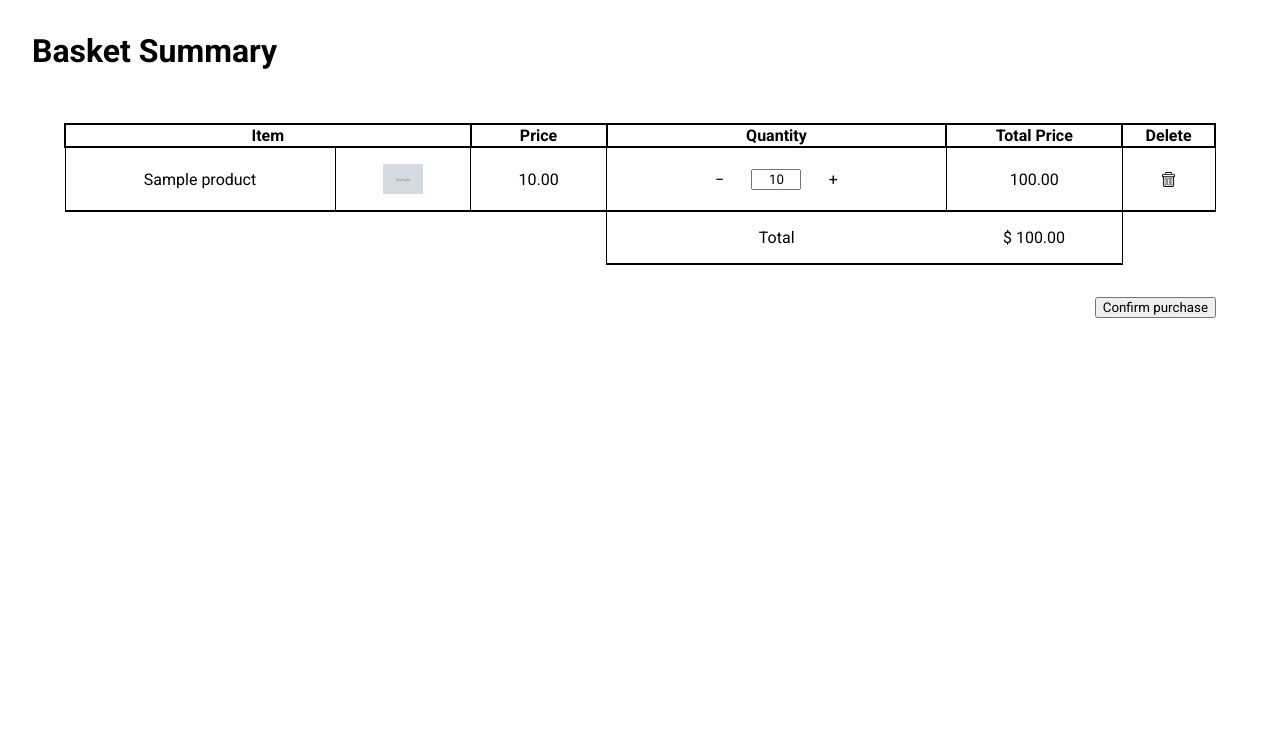
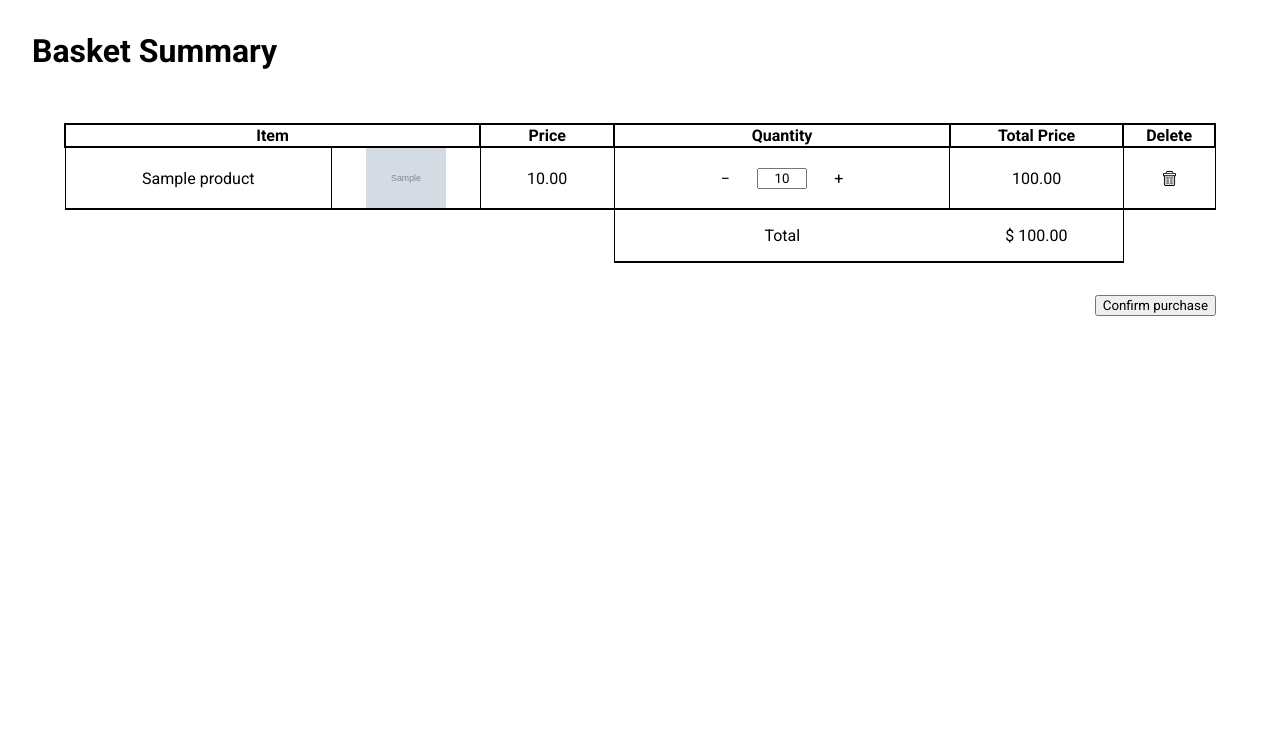
Before and after one commit to tslaytor/php_project, a PHP site: page /views/basket_summary.php in a window 1280 px wide. Shown: the part 56-800 px from the top of the page. Run offline with PHP 8.4, Linux system fonts and the light colour scheme; the visitor is signed in with stand-in values (Sample User, id 1); tables that the repository leaves empty or names only in its code hold one stand-in row (values such as "Sample post"); grey boxes marked "Sample" are stand-in pictures.

Commit message:
fixed most styling issues, maybe i will notice more later

```diff
--- a/static/skate.js
+++ b/static/skate.js
@@ -307,3 +307,7 @@ function subListToggler(listIsUp, group){
     }
     return listIsUp;
 }
+
+function userNotExist(){
+    alert("Login failed - check your username and password")
+}
--- a/static/styles.css
+++ b/static/styles.css
@@ -7,6 +7,7 @@ body {
     padding: 2rem;
     margin: 0;
     margin-top: 56px;
+    min-width: 300px;
 
 }
 
@@ -457,6 +482,15 @@ div.sub-list.basket-list {
     border-bottom: black solid 2px;
     white-space: nowrap;
 }
+
+.cell.cell-title {
+    white-space: normal;
+}
+
+.cell.cell-image {
+    padding: 0;
+}
+
 .past-order_title {
     max-width: 100px;
     border-right: none;
@@ -488,6 +522,9 @@ div.sub-list.basket-list {
     margin: auto;
 }
 
+.hb-item_image {
+    width: 80px;
+}
 .basket-message {
     text-align: center;
     font-size: 48px;
--- a/views/basket_summary.php
+++ b/views/basket_summary.php
@@ -44,8 +44,8 @@ if(array_key_exists('username', $_SESSION)) :?>
                         $product = $statement->fetch(PDO::FETCH_ASSOC);
                     ?>
                     <tr class="delete-item">
-                        <td class="cell"><?php echo $product['title'] ;?></td>
-                        <td class="cell"><img class="hb-item_image" src="<?php echo '../'. $product['image']?>" style="width: 40px; height: auto;"></td>
+                        <td class="cell cell-title"><?php echo $product['title'] ;?></td>
+                        <td class="cell cell-image"><img class="hb-item_image" src="<?php echo '../'. $product['image']?>"></td>
                         <td class="cell"><?php echo number_format($product['price'], 2, ".", ",")?></td>
                         <td class="cell">
                             <div  class="hb-item_quantity-wrap flex-row">
--- a/views/header.php
+++ b/views/header.php
@@ -1,3 +1,16 @@
+<!DOCTYPE html>
+<html>
+    <head>
+        <meta charset="utf-8">
+        <meta http-equiv="X-UA-Compatible" content="IE=edge">
+        <meta name="viewport" content="width=device-width, initial-scale=1">
+        <link href="../static/styles.css" rel="stylesheet">
+        <link rel="preconnect" href="https://fonts.googleapis.com"><link rel="preconnect" href="https://fonts.gstatic.com" crossorigin><link href="https://fonts.googleapis.com/css2?family=Roboto:ital,wght@0,100;0,300;0,400;0,500;0,700;0,900;1,100;1,300;1,400;1,500;1,700;1,900&display=swap" rel="stylesheet">
+        <script src="https://ajax.googleapis.com/ajax/libs/jquery/3.6.1/jquery.min.js"></script>
+        <script src="../static/skate.js"></script>
+    </head>
+
+
 <?php
     include_once('../dbconnection.php');
     session_start();
@@ -14,17 +27,23 @@
             $statement->bindValue(':username', $_POST['username']);
             $statement->execute();
             $user = $statement->fetch(PDO::FETCH_ASSOC);
-            if($user){
+            if($user) {
                 if ($_POST['password'] === $user['password']){
                     $_SESSION['user_id'] = $user['id'];
                     $_SESSION['username'] = $user['username'];
                 }
                 else {
-                    echo 'error';
+                    echo '<script type="text/javascript">',
+                    'userNotExist();',
+                    '</script>';
                 }
             }
+            else {
+                echo '<script type="text/javascript">',
+                'userNotExist();',
+                '</script>';
             }
-
+        }
     }
 
 
@@ -32,17 +51,7 @@
 
 ?>
 
-<!DOCTYPE html>
-<html>
-    <head>
-        <meta charset="utf-8">
-        <meta http-equiv="X-UA-Compatible" content="IE=edge">
-        <meta name="viewport" content="width=device-width, initial-scale=1">
-        <link href="../static/styles.css" rel="stylesheet">
-        <link rel="preconnect" href="https://fonts.googleapis.com"><link rel="preconnect" href="https://fonts.gstatic.com" crossorigin><link href="https://fonts.googleapis.com/css2?family=Roboto:ital,wght@0,100;0,300;0,400;0,500;0,700;0,900;1,100;1,300;1,400;1,500;1,700;1,900&display=swap" rel="stylesheet">
-        <script src="https://ajax.googleapis.com/ajax/libs/jquery/3.6.1/jquery.min.js"></script>
-        <script src="../static/skate.js"></script>
-    </head>
+
     <body>
         <nav class="navigation-bar">
             <a class="nav-logo" href="index.php">Skate Shop</a>
@@ -108,7 +117,8 @@
 
 
 
-                    <div class="sub-list basket-list">
+                    <div class="sub-list <?php echo array_key_exists('username', $_SESSION) ? 'basket-list' : 'basket-list-empty';
+                    echo !$items ? ' basket-list-empty' : ' ' ?>">
 
                     <?php if(array_key_exists('username', $_SESSION)) :?>
                         <input type="hidden" class="user-id" value="<?php echo $_SESSION['user_id']?>">
@@ -125,7 +135,7 @@
                             ?>
                             <div class="hb-item delete-item">
                                 <div class="hb-item_title"><?php echo $product['title'] ;?></div>
-                                <img class="hb-item_image" src="<?php echo '../'. $product['image']?>" style="width: 40px; height: auto;">
+                                <img class="hb-item_image" src="<?php echo '../'. $product['image']?>">
                                 <div  class="hb-item_quantity-wrap">
                                     Quantity
                                     <div>
@@ -153,7 +163,7 @@
 
 
                         <?php endforeach ?>
-                        <div>
+                        <div style="text-align: end; margin-right: 12px">
                             <span>Basket total: </span>
                             <?php
                             $total = 0;
@@ -168,7 +178,7 @@
                             <span>$</span> <span class="total-cost"> <?php echo number_format($total, 2, '.', ',')  ?></span>
                             <input type="hidden" class="total-cost_value" value="<?php echo number_format($total, 2, '.', ',') ?>">
                         </div>
-                        <div>
+                        <div style="text-align: end; margin-right: 12px">
                             <a href="basket_summary.php"><button>Checkout</button></a>
                         </div>
                     <?php else :?>
@@ -206,11 +216,13 @@
                                     <a>Register</a>
                                 </form>
                             <?php else : ?>
+                                <div class="inner-profile-dropdown">
                                     <a href="order_history.php"><div>Order History</div></a>
                                     <form method="post">
                                         <input name="logout" type="hidden">
                                         <input type="submit" value="Log Out">
                                     </form>
+                                </div>
                             <?php endif ?>
                         </div>
                     </div>
```
Also changed, not shown: other parts of static/styles.css (+28 -2 lines). Lines whose indentation alone changed are shown as unchanged.
